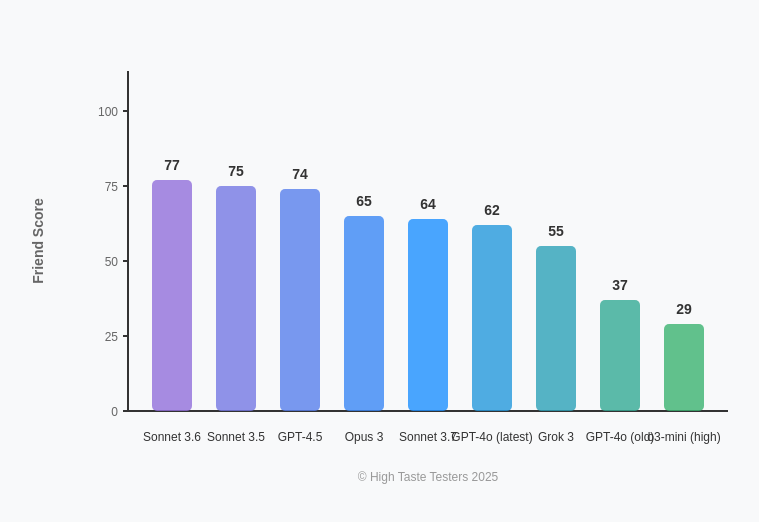
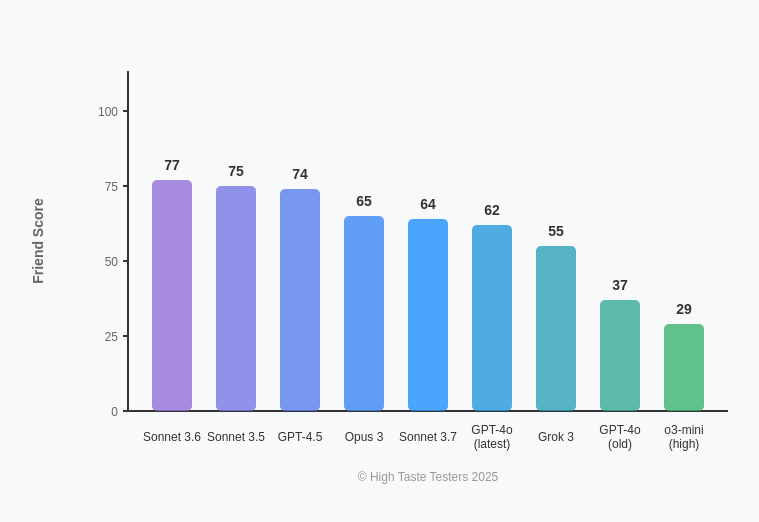
Before and after one commit to henri123lemoine/friendbench, a plain HTML site: page frontend/index.html in a window 1280 px wide. Shown: the part 78-600 px from the top of the page, without its empty margins (212-971 px from the left). Drawn offline with Linux system fonts and the light colour scheme.

Commit message:
Support multi-line model names in bar chart labels

```diff
--- a/frontend/index.html
+++ b/frontend/index.html
@@ -145,24 +145,30 @@
     // Calculate bar spacing based on number of models
     const totalModels = sortedData.length;
     const availableWidth = config.width - config.margin.left - config.margin.right;
-    const barWidth = Math.min(60, (availableWidth / (totalModels + 1)) - 20); // Added +1 to account for spacing
+    const barWidth = Math.min(60, (availableWidth / (totalModels + 1)) - 20);
     const totalBarsWidth = barWidth * totalModels;
     const totalSpacingWidth = availableWidth - totalBarsWidth;
-    const spacing = totalSpacingWidth / (totalModels + 1); // Added +1 to add space at the ends
+    const spacing = totalSpacingWidth / (totalModels + 1);
 
     // Generate bars and labels
     sortedData.forEach((model, i) => {
-      const x = config.margin.left + spacing + (i * (barWidth + spacing)); // Added initial spacing
+      const x = config.margin.left + spacing + (i * (barWidth + spacing));
       const height = model.score * 3;
       const y = config.height - config.margin.bottom - height;
       const color = getColor(i, totalModels);
+      const lines = model.name.split('\n');
+      const lineHeight = 14; // Height between lines
 
       svg.innerHTML += `
         <rect x="${x}" y="${y}" width="${barWidth}" height="${height}"
           fill="${color}" opacity="0.8" rx="5"/>
-        <text x="${x + barWidth/2}" y="${config.height - config.margin.bottom + 30}"
+        <text x="${x + barWidth/2}" y="${config.height - config.margin.bottom + 30 - ((lines.length - 1) * lineHeight/2)}"
           font-family="Arial" font-size="12"
-          text-anchor="middle" fill="#333">${model.name}</text>
+          text-anchor="middle" fill="#333">
+          ${lines.map((line, index) =>
+            `<tspan x="${x + barWidth/2}" dy="${index === 0 ? 0 : lineHeight}">${line}</tspan>`
+          ).join('')}
+        </text>
         <text x="${x + barWidth/2}" y="${y - 10}" font-family="Arial" font-size="14"
           font-weight="bold" text-anchor="middle" fill="#333">${model.score}</text>
       `;
```
